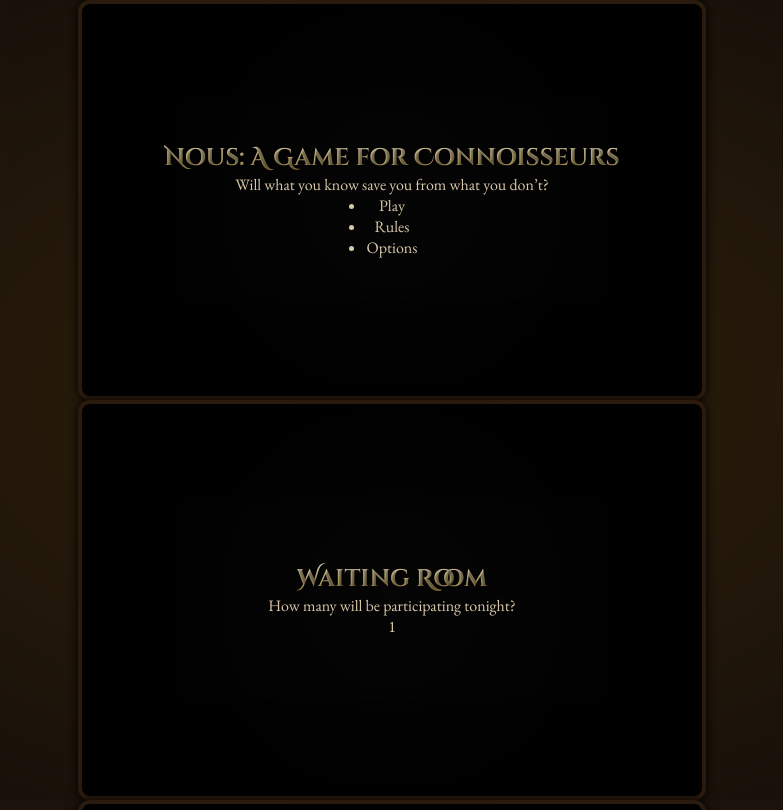
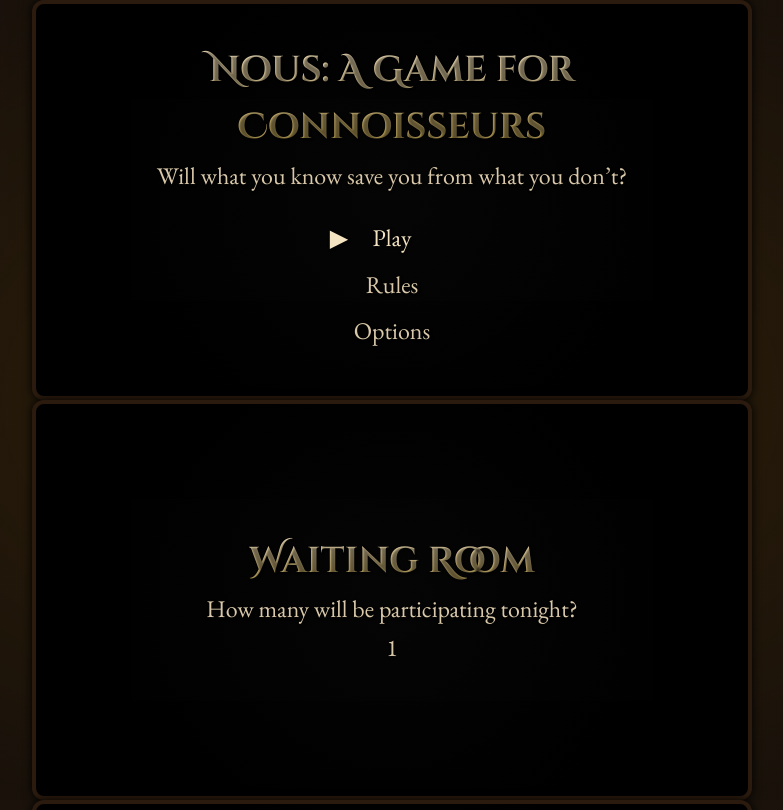
Before and after one commit to JakefromSparr/Nous, a website: page index.html in a window 1280 px wide. Shown: the top 810 px of the page, without its empty margins (248-1031 px from the left). Drawn offline with nearby package versions, Linux system fonts and the light colour scheme.

Commit message:
Add highlight and transition for welcome screen

```diff
--- a/style.css
+++ b/style.css
@@ -136,3 +136,71 @@ body::after {
   width: 100%;
   z-index: 1;
 }
+
+/* === Text Styling === */
+.game-screen {
+  font-size: 1.5rem;
+  line-height: 1.6;
+}
+
+.game-screen p,
+.game-screen li {
+  text-shadow: 1px 1px 3px rgba(0, 0, 0, 0.4);
+}
+
+.game-screen h1,
+.game-screen h2,
+.game-screen h3,
+.game-screen .highlight {
+  background: linear-gradient(to top, var(--gold-foil-dark), var(--gold-foil-light));
+  -webkit-background-clip: text;
+  background-clip: text;
+  color: transparent;
+  text-shadow: 1px 1px 2px rgba(0, 0, 0, 0.5);
+}
+
+/* === Welcome Option Highlight === */
+#welcome-options {
+  list-style: none;
+  margin-top: 1rem;
+}
+
+#welcome-options li {
+  margin: 0.5rem 0;
+  position: relative;
+}
+
+#welcome-options li.selected {
+  color: var(--gold-foil-light);
+}
+
+#welcome-options li.selected::before {
+  content: '\25B6';
+  position: absolute;
+  left: -1.5rem;
+  color: var(--gold-foil-light);
+}
+
+/* === Screen Transition Effect === */
+#app-container {
+  position: relative;
+}
+
+#app-container::before {
+  content: '';
+  position: absolute;
+  top: 0;
+  left: 0;
+  width: 100%;
+  height: 100%;
+  background-color: #000;
+  z-index: 100;
+  clip-path: circle(0% at 50% 50%);
+  transition: clip-path 0.7s cubic-bezier(0.4, 0, 0.2, 1);
+  pointer-events: none;
+}
+
+#app-container.is-transitioning::before {
+  clip-path: circle(75% at 50% 50%);
+  pointer-events: auto;
+}
--- a/ui.js
+++ b/ui.js
@@ -118,6 +118,10 @@ const UI = (() => {
   const getWelcomeSelection = () => welcomeOptions[welcomeIndex]?.textContent.trim();
 
   const updateScreen = (screenName) => {
+    // Trigger "inky black" transition
+    appContainer.classList.add('is-transitioning');
+
+    setTimeout(() => {
       screens.forEach(screen => {
         screen.hidden = true;
         screen.setAttribute('aria-hidden', 'true');
@@ -138,6 +142,10 @@ const UI = (() => {
       if (screenName === 'welcome') {
         updateWelcomeHighlight();
       }
+
+      // Remove transition class to fade back in
+      appContainer.classList.remove('is-transitioning');
+    }, 700);
   };
 
   const configureButtons = (screenName) => {
```
Also changed, not shown: 1 other file. Lines whose indentation alone changed are shown as unchanged.
